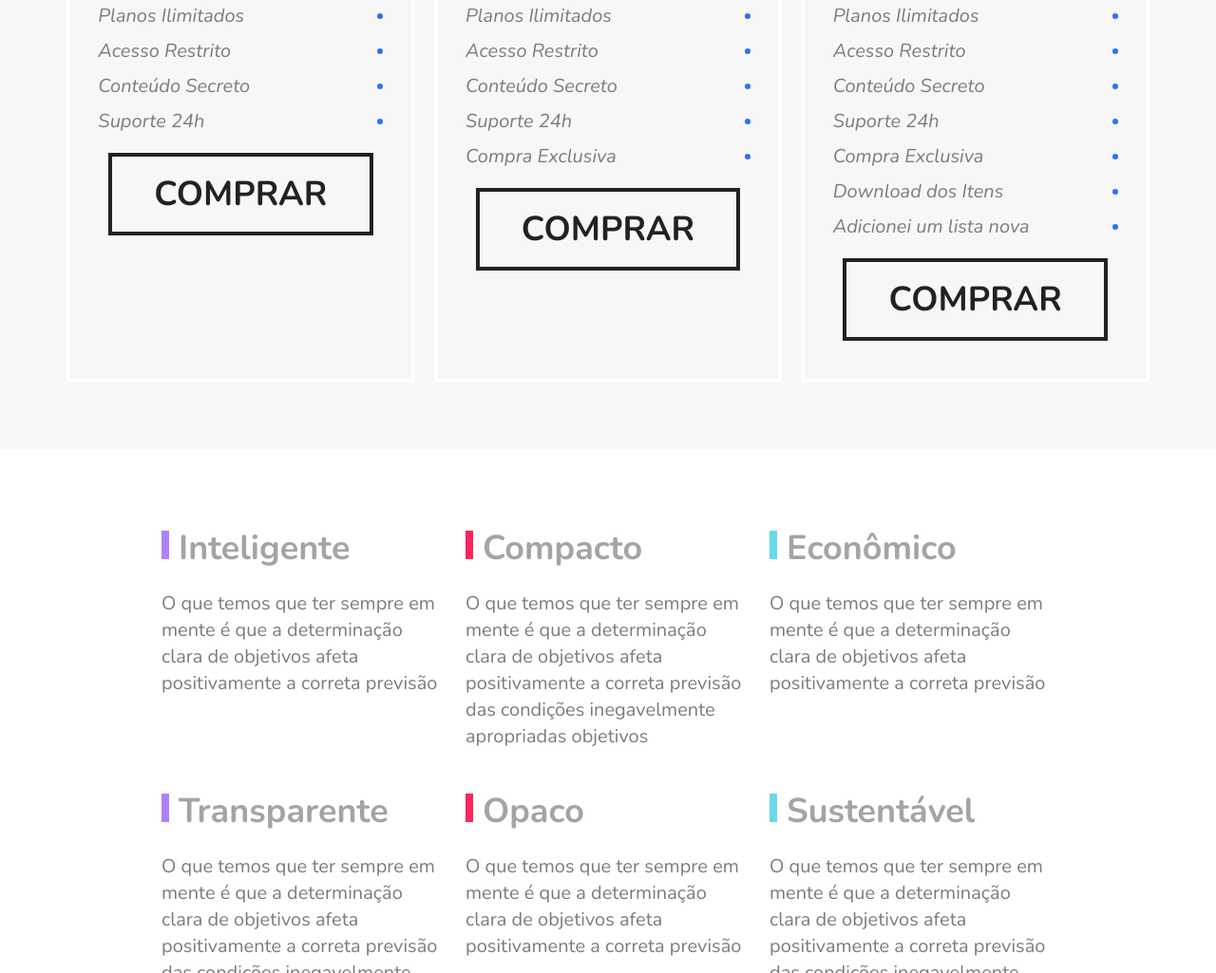
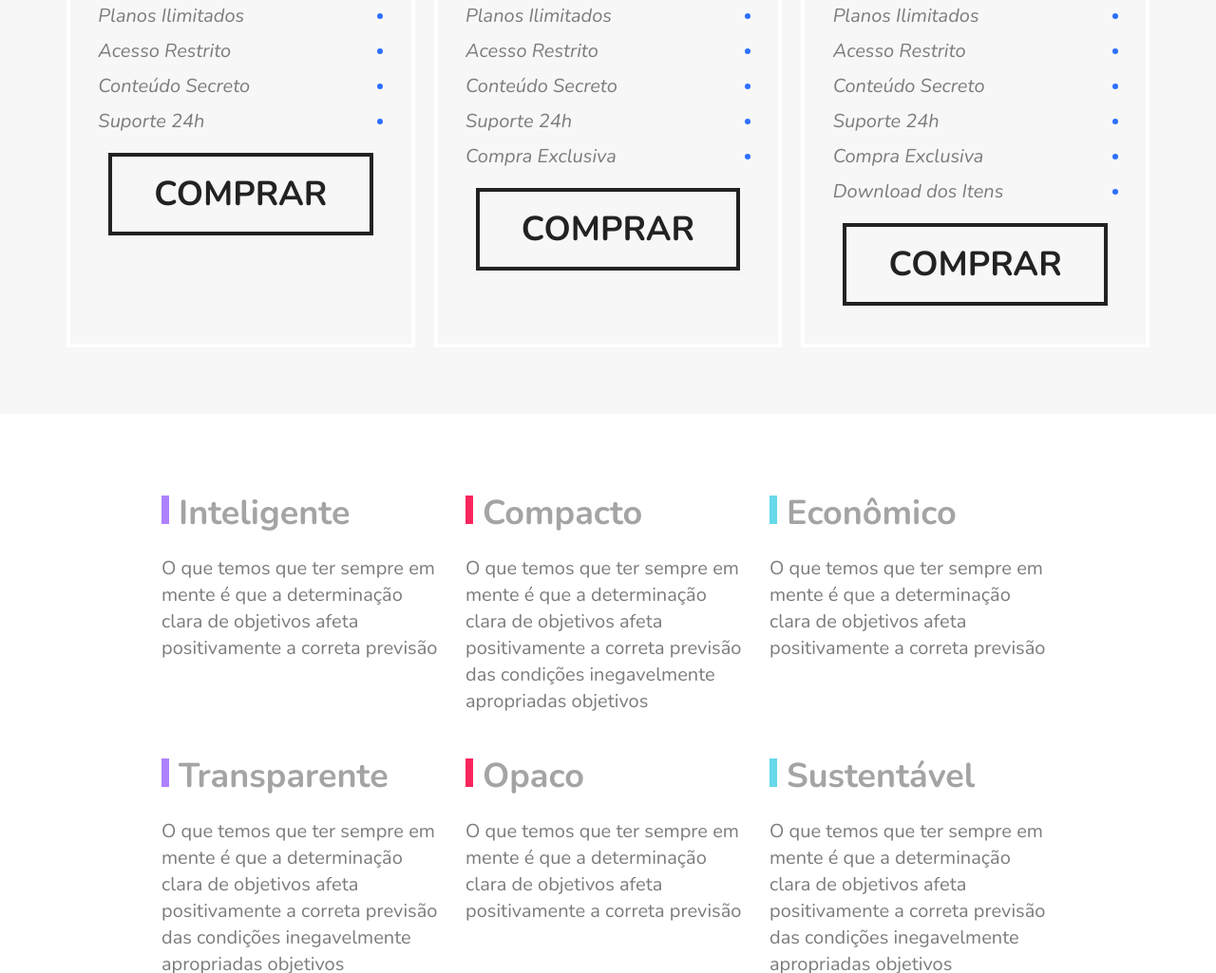
Before and after one commit to KendiHashimoto/Flexblog, a plain HTML site: page index.html in a window 1280 px wide. Shown: the part 2125-3150 px from the top of the page at 95% size. Drawn offline with nearby package versions, Linux system fonts and the light colour scheme.

Commit message:
retirei uma li

```diff
--- a/index.html
+++ b/index.html
@@ -103,7 +103,6 @@
                 <li>Suporte 24h</li>
                 <li>Compra Exclusiva</li>
                 <li>Download dos Itens</li>
-                <li>Adicionei um lista nova</li>
             </ul>
             <a href="#">Comprar</a>
         </div>
```
